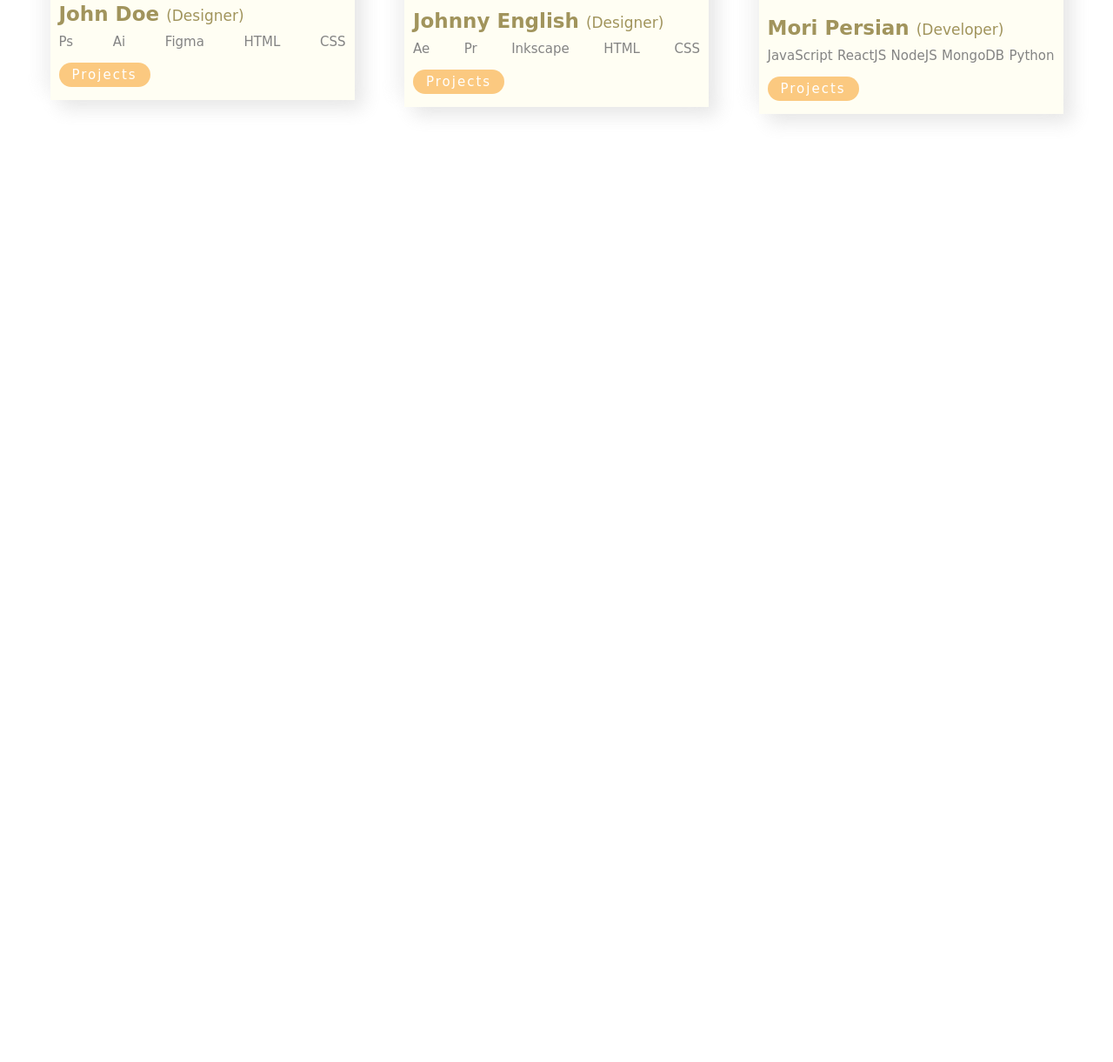
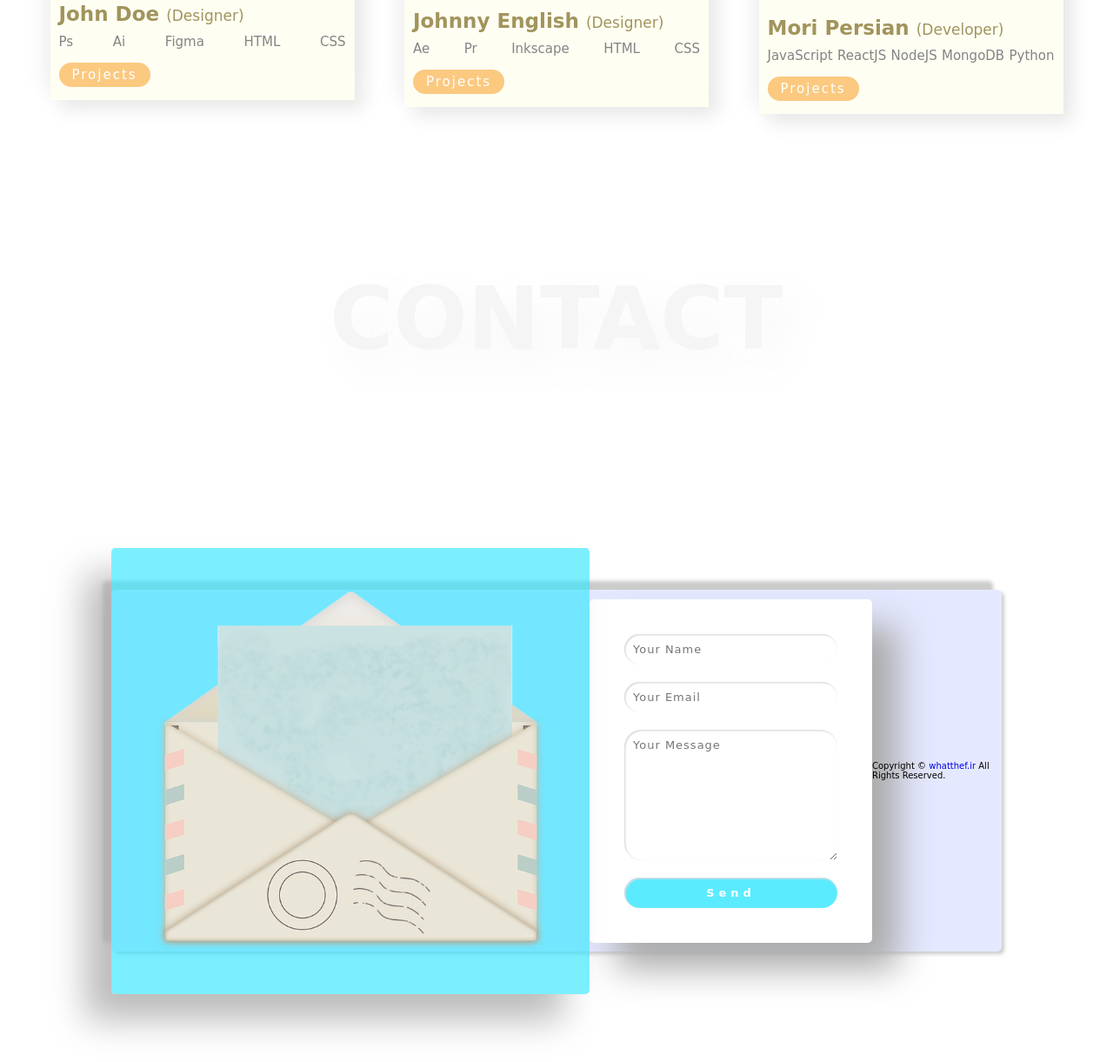
Before and after one commit to smdmori/Creative--Design, a plain HTML site: page index.html in a window 1280 px wide. Shown: the part 2219-3440 px from the top of the page at 87% size. Before the commit the page ends 2400 px from the top, so only its background shows below. Drawn offline with Linux system fonts and the light colour scheme; a web font is replaced by a local one.

Commit message:
structure of section 4 : contact form

```diff
--- a/css/style.scss
+++ b/css/style.scss
@@ -226,7 +226,6 @@ html {
 // End of Section 2
 
 // Section 3
-
 .section-3 {
     width: 100%;
     height: 100vh;
@@ -367,5 +366,78 @@ html {
     text-indent: 2rem;
 }
 
+// End of Section 3
 
-// End of Section 3
+// Section 4
+.section-4 {
+    width: 100%;
+    height: 130vh;
+    display: flex;
+    flex-direction: column;
+    justify-content: space-around;
+    align-items: center;
+}
+
+.form-container {
+    width: 80%;
+    height: 40%;
+    background-color: #e5e9ff;
+    display: flex;
+    align-items: center;
+    justify-content: space-evenly;
+    box-shadow: 0.3rem 0.3rem 0.4rem #ccc, -1rem -1rem 0.4rem #ccc;
+    border-radius: 0.5rem;
+}
+
+.form-img {
+    width: 55rem;
+    background-color: rgba($color-blue-1, 0.8);
+    padding: 5rem;
+    opacity: 0.8;
+    box-shadow: -3rem 3rem 4rem #aaa;
+    border-radius: 0.5rem;
+}
+
+.contact-form {
+    width: 45rem;
+    background-color: #fff;
+    display: flex;
+    flex-direction: column;
+    padding: 3rem;
+    border-radius: 0.5rem;
+    box-shadow: 3rem 3rem 4rem #aaa;
+}
+
+.contact-form input,
+.contact-form textarea {
+    margin: 1rem;
+    padding: 1rem;
+    font-size: 1.3rem;
+    letter-spacing: 0.1rem;
+    border: none;
+    border-radius: 2rem;
+    box-shadow: inset 0.1rem 0.1rem 0.2rem #ddd,
+        inset 0.1rem 0.1rem 0.2rem #ddd;
+}
+
+.contact-form textarea {
+    max-height: 15rem;
+    min-height: 10rem;
+    max-width: 100%;
+    min-width: 70%;
+}
+
+.contact-form input[type="submit"] {
+    background-color: rgba($color: $color-blue-1, $alpha: 0.8);
+    color: #fff;
+    font-weight: bolder;
+    letter-spacing: 0.5rem;
+    cursor: pointer;
+    transition: background-color 0.5s;
+}
+
+.contact-form input[type="submit"]:hover {
+    background-color: #32e7ff;
+}
+
+// End of Section 4
--- a/index.html
+++ b/index.html
@@ -149,6 +149,25 @@
             <!-- End of Team Wrapper -->
         </section>
         <!-- End of Section 3 -->
+
+        <!-- Section 4 -->
+        <section class="section-4">
+
+            <h1 class="section-heading">Contact</h1>
+            <div class="form-container">
+                <img src="images/form-img.png" alt="" class="form-img">
+                <form action="" class="contact-form">
+                    <input type="text" name="" id="" placeholder="Your Name">
+                    <input type="email" name="" id="" placeholder="Your Email">
+                    <textarea name="" id="" cols="30" rows="10" placeholder="Your Message"></textarea>
+                    <input type="submit" value="Send">
+                </form>
+                <p class="copyright">Copyright &copy; <a href="https://whatthef.ir" target="_blank" rel="noopener noreferrer">whatthef.ir</a> All Rights Reserved.</p>
+            </div>
+        </section>
+        <!-- End of Section 4 -->
+
+
     </div>
     <!-- End of Container -->
 
```
Also changed, not shown: css/style.css, 1 other file.
